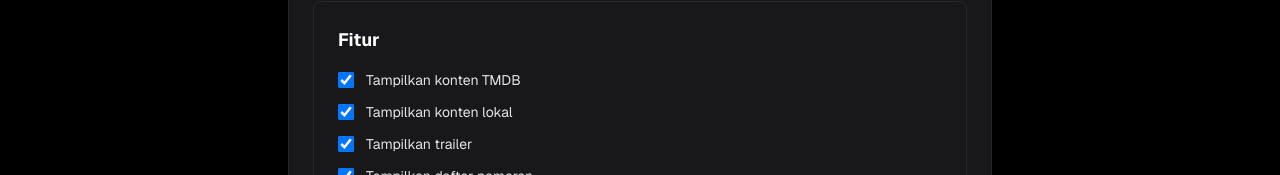
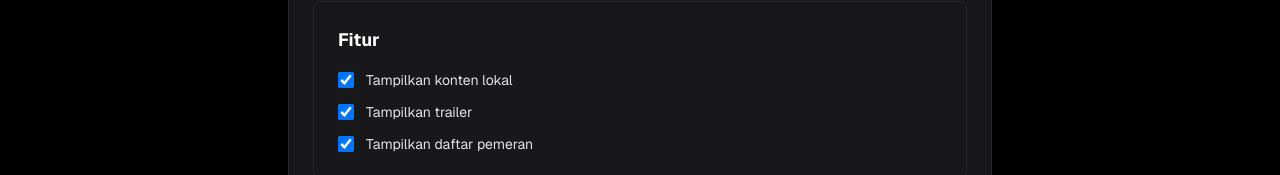
Before and after one commit to azyayak131297/yayaxidlix, a Next.js app: page /admin/settings in a window 1280 px wide. Shown: the part 625-800 px from the top of the page. Built offline with nearby package versions, Linux system fonts and the light colour scheme; no server answers.

Commit message:
refactor: remove TMDB from homepage search and settings

```diff
--- a/app/admin/settings/SettingsForm.tsx
+++ b/app/admin/settings/SettingsForm.tsx
@@ -10,7 +10,6 @@ type SiteSettingsData = {
     logoText: string
   }
   features: {
-    showTmdb: boolean
     showLocal: boolean
     showTrailer: boolean
     showCast: boolean
@@ -31,7 +30,6 @@ const defaultSettings: SiteSettingsData = {
     logoText: "IDLIX",
   },
   features: {
-    showTmdb: true,
     showLocal: true,
     showTrailer: true,
     showCast: true,
@@ -139,7 +137,6 @@ export default function SettingsForm() {
         <h2 className="text-lg font-bold mb-4">Fitur</h2>
         <div className="space-y-3">
           {[
-            { key: "showTmdb", label: "Tampilkan konten TMDB" },
             { key: "showLocal", label: "Tampilkan konten lokal" },
             { key: "showTrailer", label: "Tampilkan trailer" },
             { key: "showCast", label: "Tampilkan daftar pemeran" },
--- a/data/site-settings.json
+++ b/data/site-settings.json
@@ -7,7 +7,6 @@
     "logoText": "IDLIX"
   },
   "features": {
-    "showTmdb": true,
     "showLocal": true,
     "showTrailer": true,
     "showCast": true
--- a/lib/site-settings.ts
+++ b/lib/site-settings.ts
@@ -10,7 +10,6 @@ export interface SiteSettings {
     logoText: string
   }
   features: {
-    showTmdb: boolean
     showLocal: boolean
     showTrailer: boolean
     showCast: boolean
@@ -32,7 +31,6 @@ let cachedSettings: SiteSettings = {
     logoText: "IDLIX",
   },
   features: {
-    showTmdb: true,
     showLocal: true,
     showTrailer: true,
     showCast: true,
```
